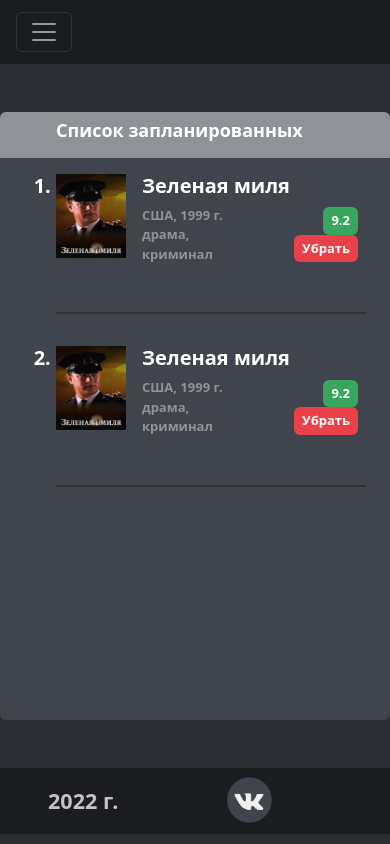
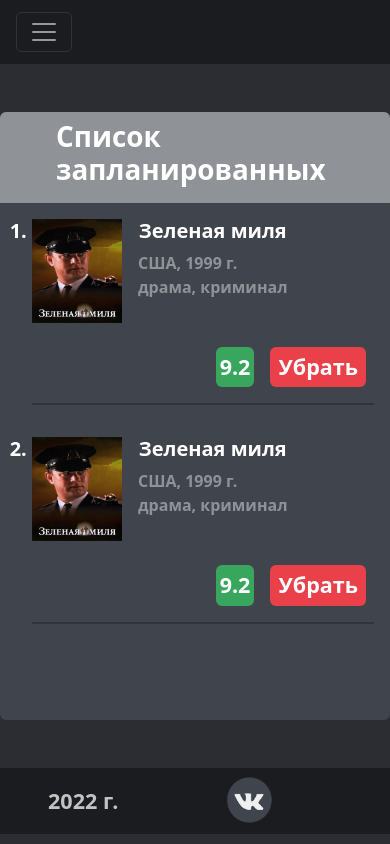
Before and after one commit to amayash/cinema, a website: page willSee.html in a window 390 px wide. Drawn offline with nearby package versions, Linux system fonts and the light colour scheme.

Commit message:
willSee bootstrap edit

```diff
--- a/styles/style.css
+++ b/styles/style.css
@@ -74,4 +74,7 @@ hr {
     .poster {
         display: none !important;
     }
+    .fs-1 {
+        margin-left: 1rem !important;
+    }
 }
--- a/styles/styleSearchSame.css
+++ b/styles/styleSearchSame.css
@@ -74,4 +74,7 @@ hr {
     .poster {
         display: none !important;
     }
+    .fs-1 {
+        margin-left: 1rem !important;
+    }
 }
--- a/styles/styleWillSee.css
+++ b/styles/styleWillSee.css
@@ -20,6 +20,7 @@ header a {
 }
 
 footer {
+    flex: 0 0 auto !important;
     background: #1a1c20;
     color: #c2c2c2;
 }
@@ -32,31 +33,34 @@ header a:hover {
     color: #ffffff;
 }
 
-#description {
+hr {
+    height: 2px; /* Толщина линии */
+}
+
+.description {
     color: #8f9398;
 }
 
-#mark {
+.green-mark {
     background-color: #38a65d;
 }
 
-
-#delete {
+.delete {
     background-color: #e94049;
 }
 
-#content {
+.willSee {
+    background-color: #38a65d;
+}
+
+.content {
     min-height: calc(100vh - 236px);
     background: #40444d;
 }
 
-#content_header {
-    margin: -1.5em -1.5em 0em -1.5em;
+.content_header {
+    margin: -1.5em -1.5em 0em -1.5em !important;
     background-color: #8f9297;
-}
-
-hr {
-    height: 2px; /* Толщина линии */
 }
 
 .poster{
@@ -69,27 +73,12 @@ hr {
     height: 50px;
 }
 
-@media screen and (max-width: 840px) {
-    #content h1 {
-        font-size: large !important;
+@media screen and (max-width: 290px) {
+    .poster {
+        display: none !important;
     }
-    .poster{
-        width: 70px;
-        height: 100px;
-    }
-    #description {
-        font-size: small !important;
-    }
-    #rightPanel {
-        font-size: small !important;
-    }
-    #willSee {
-        padding: 2px;
+    .fs-1 {
+        font-size: medium !important;
+        margin-left: 1rem !important;
     }
 }
-
-@media screen and (max-width: 300px) {
-    .poster{
-        display: none;
-    }
-}
--- a/willSee.html
+++ b/willSee.html
@@ -3,7 +3,7 @@
 
 <head>
     <meta charset="UTF-8">
-    <title>Буду смотреть</title>
+    <title>Главная</title>
     <meta name="viewport" content="width=device-width, initial-scale=1.0">
     <meta http-equiv="X-UA-Compatible" content="IE=edge">
     <script src="node_modules/bootstrap/dist/js/bootstrap.min.js"></script>
@@ -24,8 +24,10 @@
                     <div id="main"><a class="text-decoration-none mx-5" href="index.html">Главная</a></div>
 
                     <form class="d-flex align-items-center" action="searchSame.html">
-                        <input type="text" name="text" class="form-control search rounded" placeholder="Введите название">
-                        <button type="submit" class="border border-0 p-0 ms-2"><img class="icon" src="images/search.jpg" alt="Поиск" /></button>
+                        <input type="text" name="text" class="form-control search rounded"
+                            placeholder="Введите название">
+                        <button type="submit" class="border border-0 p-0 ms-2"><img class="icon" src="images/search.jpg"
+                                alt="Поиск" /></button>
                     </form>
                     <div class="d-flex justify-content-end flex-grow-1 navbar-nav">
                         <a class="text-decoration-none mx-3" href="choiceToTaste.html">Выбор по вкусу</a>
@@ -35,35 +37,42 @@
             </div>
         </nav>
     </header>
-    <div class="container rounded my-5 p-4" id="content">
-        <div id="content_header" class="rounded-top p-2">
+    <div class="container rounded my-5 p-4 content">
+        <div class="content_header rounded-top p-2">
             <h1 class="fs-1 fw-bold text-white ms-5">Список запланированных</h1>
         </div>
 
-        <ol class="fs-5 text-white fw-bold">
-            <li><img class="poster pt-3 me-3" src="images/zelenayamilya.jpg" alt="Зеленая миля" align="left">
+        <ol class="container-fluid col-xs-1 p-0 m-0 fs-5 ms-2 text-white fw-bold">
+            <li><img class="poster pt-3 me-3 img-fluid" src="images/zelenayamilya.jpg" alt="Зеленая миля" align="left">
+                <div class="d-flex flex-row flex-wrap  flex-grow-1 align-items-center">
+                    <div class="description d-flex flex-column justify-content-start align-items-center mb-5 fs-6">
                         <h2 class="fs-5 fw-bold text-white pt-3"><a class="text-white" href="film.html">Зеленая миля</a></h2>
-                <div id="description" class="d-flex justify-content-start align-items-center mb-5 fs-6">
                         США, 1999 г.<br>
                         драма, криминал
+                    </div>
                     <div id="rightPanel" class="d-flex flex-wrap justify-content-end text-white fw-bold fs-4 flex-grow-1">
-                        <div class="rounded p-1 px-2 mx-2" id="mark">9.2</div>
-                        <button id="delete" class="p-1 px-2 mx-2 border border-0 rounded text-white fw-bold" type="button">Убрать</button>
+                        <div class="rounded p-1 mx-2 green-mark">9.2</div>
+                        <button class="delete p-1 px-2 mx-2 border border-0 rounded text-white fw-bold" type="button">Убрать</button>
+
                     </div>
                 </div>
             </li>
+
             <hr class="border border-0 bg-black">
-            <li><img class="poster pt-3 me-3" src="images/zelenayamilya.jpg" alt="Зеленая миля" align="left">
+            <li><img class="poster pt-3 me-3 img-fluid" src="images/zelenayamilya.jpg" alt="Зеленая миля" align="left">
+                <div class="d-flex flex-row flex-wrap  flex-grow-1 align-items-center">
+                    <div class="description d-flex flex-column justify-content-start align-items-center mb-5 fs-6">
                         <h2 class="fs-5 fw-bold text-white pt-3"><a class="text-white" href="film.html">Зеленая миля</a></h2>
-                <div id="description" class="d-flex justify-content-start align-items-center mb-5 fs-6">
                         США, 1999 г.<br>
                         драма, криминал
+                    </div>
                     <div id="rightPanel" class="d-flex flex-wrap justify-content-end text-white fw-bold fs-4 flex-grow-1">
-                        <div class="rounded p-1 px-2 mx-2" id="mark">9.2</div>
-                        <button id="delete" class="p-1 px-2 mx-2 border border-0 rounded text-white fw-bold" type="button">Убрать</button>
+                        <div class="rounded p-1 mx-2 green-mark">9.2</div>
+                        <button class="delete p-1 px-2 mx-2 border border-0 rounded text-white fw-bold" type="button">Убрать</button>
                     </div>
                 </div>
             </li>
+
             <hr class="border border-0 bg-black">
         </ol>
     </div>
```
Lines whose indentation alone changed are shown as unchanged.
